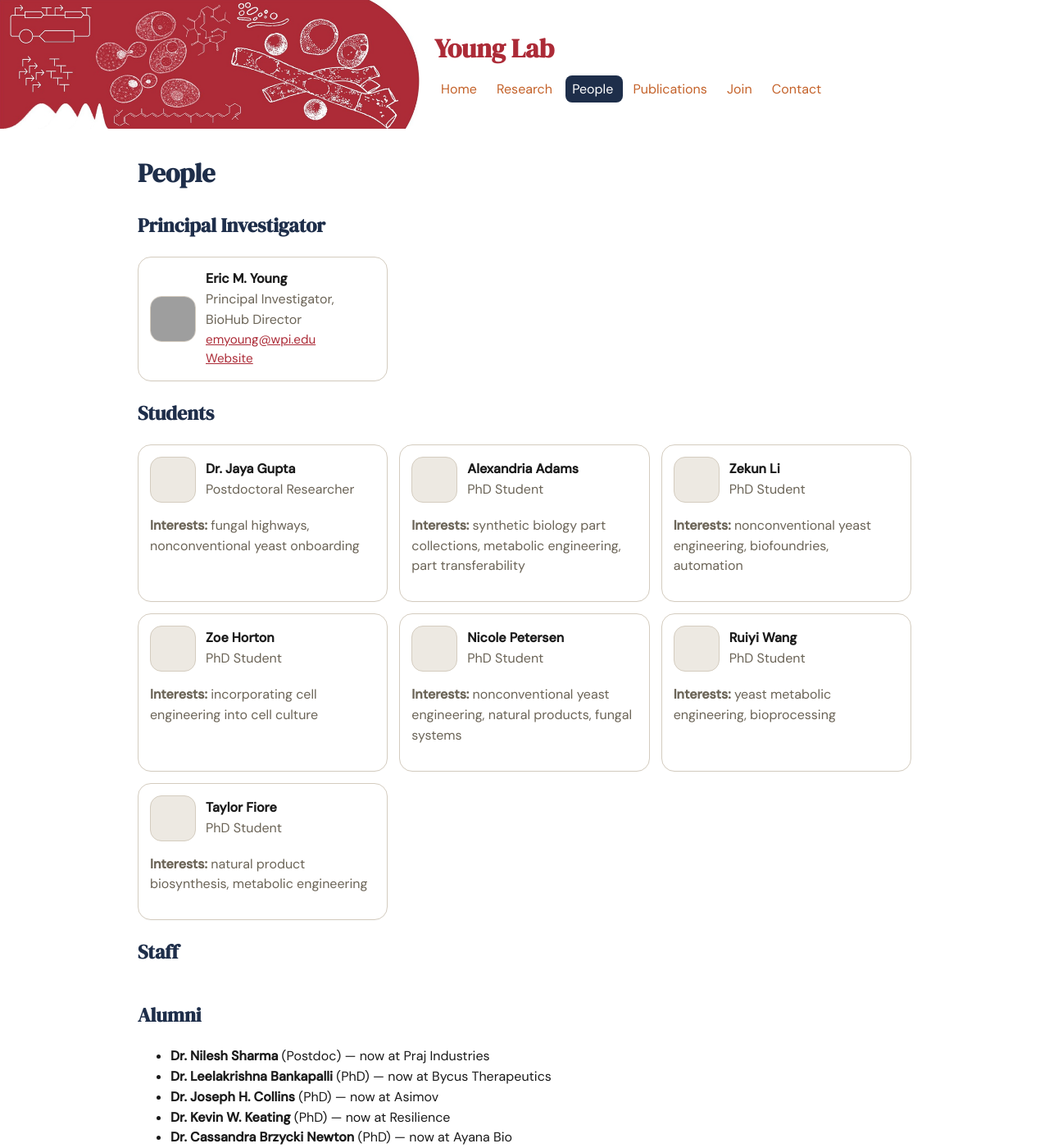
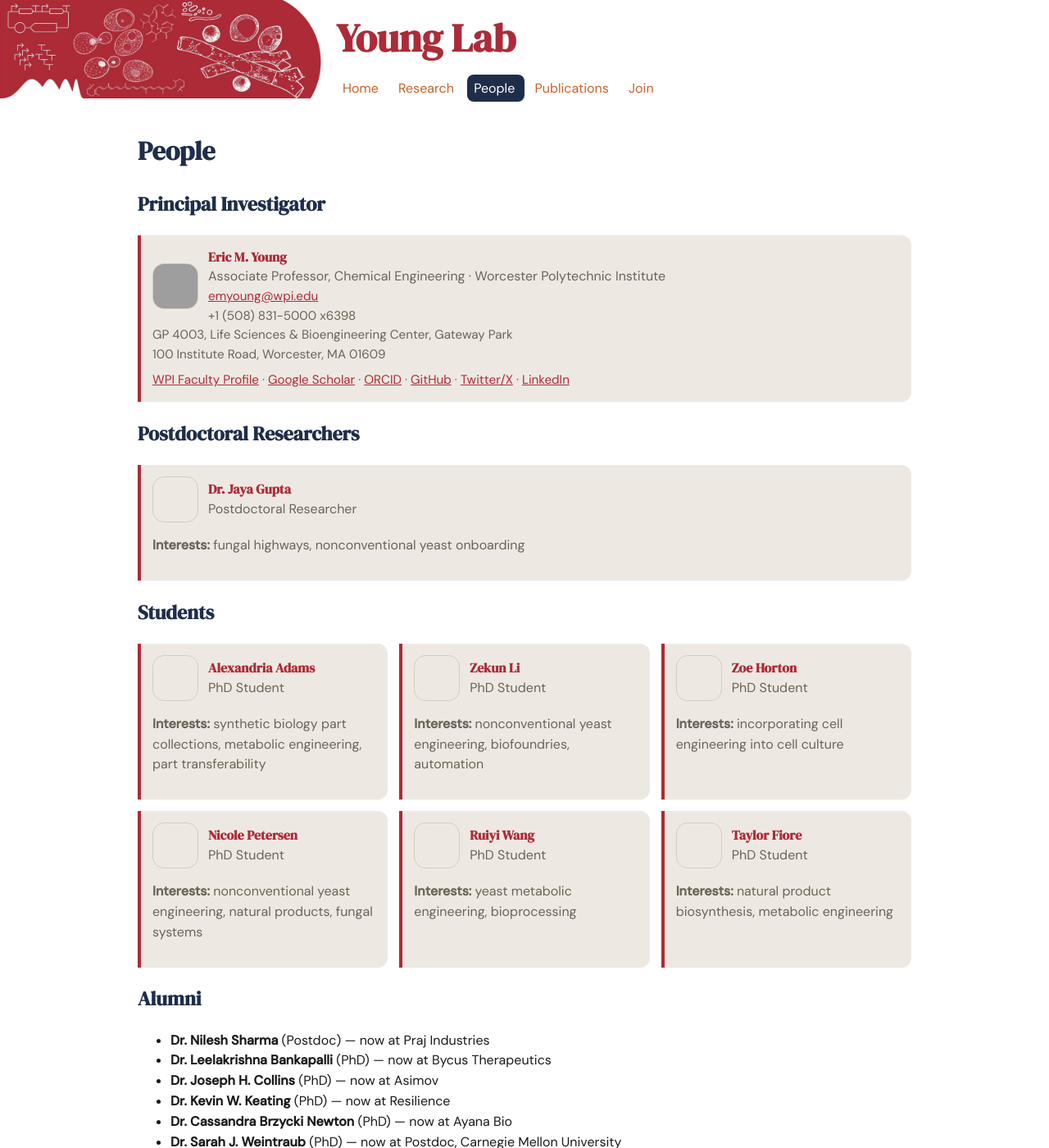
Before and after one commit to emyounglab/younglab_website, a Jekyll site: the page built from people.md, in a window 1280 px wide and 1400 px high. Shown: the whole window at 82% size. Built offline with Jekyll 4.4.1, drawn with Linux system fonts in a browser that asks for light colours; grey boxes are pictures that could not be loaded.

Commit message:
people and header fix

```diff
--- a/_data/people.yml
+++ b/_data/people.yml
@@ -1,15 +1,31 @@
 pi:
   - name: "Eric M. Young"
-    role: "Principal Investigator, BioHub Director"
+    role: "Associate Professor, Chemical Engineering · Worcester Polytechnic Institute"
     email: "emyoung@wpi.edu"
-    website: "https://www.wpi.edu/people/faculty/emyoung"
+    phone: "+1 (508) 831-5000 x6398"
+    office: "GP 4003, Life Sciences & Bioengineering Center, Gateway Park"
+    address: "100 Institute Road, Worcester, MA 01609"
     photo: "/assets/img/people/Young_Faculty_2017.jpg"
+    links:
+      - label: "WPI Faculty Profile"
+        url: "https://www.wpi.edu/people/faculty/emyoung"
+      - label: "Google Scholar"
+        url: "https://scholar.google.com/citations?user=16wgnJUAAAAJ"
+      - label: "ORCID"
+        url: "https://orcid.org/0000-0001-5276-2873"
+      - label: "GitHub"
+        url: "https://github.com/emyounglab"
+      - label: "Twitter/X"
+        url: "https://twitter.com/ericmyces"
+      - label: "LinkedIn"
+        url: "https://www.linkedin.com/in/ericmyoung7"
 
-students:
+postdocs:
   - name: "Dr. Jaya Gupta"
     role: "Postdoctoral Researcher"
     interests: "fungal highways, nonconventional yeast onboarding"
 
+students:
   - name: "Alexandria Adams"
     role: "PhD Student"
     interests: "synthetic biology part collections, metabolic engineering, part transferability"
--- a/_includes/nav.html
+++ b/_includes/nav.html
@@ -8,8 +8,7 @@
         Research:/research/,
         People:/people/,
         Publications:/publications/,
-        Join:/join/,
-        Contact:/contact/
+        Join:/join/
       " | strip | split: "," %}
 
       {% for item in links %}
--- a/_includes/person-card.html
+++ b/_includes/person-card.html
@@ -16,13 +16,26 @@
         </div>
       {% endif %}
 
-      {% if include.person.website %}
-        <div class="person-meta">
-          <a href="{{ include.person.website }}" target="_blank" rel="noreferrer">Website</a>
-        </div>
+      {% if include.person.phone %}
+        <div class="person-meta">{{ include.person.phone }}</div>
       {% endif %}
     </div>
   </div>
+
+  {% if include.person.office %}
+    <div class="person-meta muted">{{ include.person.office }}</div>
+  {% endif %}
+  {% if include.person.address %}
+    <div class="person-meta muted">{{ include.person.address }}</div>
+  {% endif %}
+
+  {% if include.person.links %}
+    <div class="person-meta" style="margin-top:8px;">
+      {% for link in include.person.links %}
+        <a href="{{ link.url }}" target="_blank" rel="noreferrer">{{ link.label }}</a>{% unless forloop.last %} · {% endunless %}
+      {% endfor %}
+    </div>
+  {% endif %}
 
   {% if include.person.interests %}
     <p class="muted"><strong>Interests:</strong> {{ include.person.interests }}</p>
--- a/assets/css/style.css
+++ b/assets/css/style.css
@@ -35,15 +35,19 @@ a:hover{color:var(--orange)}
   position:sticky; top:0;
   z-index:10;
   overflow:hidden;
+  height:130px;
 }
 .site-header-img{
-  width:40%;
-  height:auto;
+  flex: 0 1 392px;
+  min-width:0;
+  height:100%;
   display:block;
-  object-fit:cover;
+  object-fit:contain;
+  object-position:left top;
 }
 .header-nav{
   flex:1;
+  flex-shrink:0;
   display:flex;
   flex-direction:column;
   justify-content:center;
@@ -51,7 +55,7 @@ a:hover{color:var(--orange)}
   padding:24px var(--pad);
   background:#ffffff;
 }
-.site-title{font-family:'DM Serif Display',system-ui,sans-serif; font-weight:800; text-decoration:none; font-size:2rem; color:var(--red);}
+.site-title{font-family:'DM Serif Display',system-ui,sans-serif; font-weight:800; text-decoration:none; font-size:3rem; color:var(--red);}
 .site-nav a{
   text-decoration:none;
   margin-right:4px;
@@ -109,6 +113,16 @@ a:hover{color:var(--orange)}
   grid-template-columns: repeat(3, minmax(0, 1fr));
   gap:14px;
 }
+.grid-wide{
+  display:grid;
+  grid-template-columns: repeat(2, minmax(0, 1fr));
+  gap:14px;
+}
+.grid-single{
+  display:grid;
+  grid-template-columns: 1fr;
+  gap:14px;
+}
 .cards{
   display:grid;
   grid-template-columns: repeat(3, minmax(0, 1fr));
@@ -122,6 +136,12 @@ a:hover{color:var(--orange)}
   box-shadow: 0 1px 0 rgba(0,0,0,0.02);
 }
 
+.person-card{
+  border:none;
+  border-left:4px solid var(--red);
+  border-radius:0 12px 12px 0;
+  background:var(--bg2);
+}
 .person-card .person-top{display:flex; gap:12px; align-items:center;}
 .avatar{
   width:56px; height:56px;
@@ -130,7 +150,7 @@ a:hover{color:var(--orange)}
   border:1px solid var(--line);
 }
 .avatar.placeholder{background:var(--bg2);}
-.person-name{font-weight:700;}
+.person-name{font-family:'DM Serif Display',system-ui,sans-serif; font-weight:700; color:var(--red);}
 .person-role{color:var(--muted);}
 .person-meta{font-size:0.95rem; color:var(--muted);}
 
@@ -240,8 +260,23 @@ hr.palette-rule{
 .site-footer{border-top:2px solid var(--navy); margin-top:36px; background:var(--bg2);}
 .footer-inner{padding:18px;}
 
-@media (max-width: 900px){
+@media (max-width: 842px){
   .hero{grid-template-columns:1fr;}
-  .grid, .cards{grid-template-columns:1fr;}
-  .site-nav{display:flex; flex-wrap:wrap; justify-content:flex-end;}
+  .grid, .grid-wide, .cards{grid-template-columns:1fr;}
+  .site-header{
+    flex-direction:column;
+    height:auto;
+    position:static;
+  }
+  .site-header-img{
+    width:100%;
+    flex:none;
+    height:120px;
+    object-position:left center;
+  }
+  .header-nav{
+    flex-shrink:1;
+    padding:12px var(--pad);
+  }
+  .site-nav{display:flex; flex-wrap:wrap; justify-content:flex-start;}
 }
--- a/contact.md
+++ /dev/null
@@ -1,22 +0,0 @@
----
-layout: page
-title: Contact
-permalink: /contact/
----
-
-**Eric M. Young**
-Associate Professor, Chemical Engineering
-Worcester Polytechnic Institute
-
-**Email:** emyoung@wpi.edu
-**Phone:** +1 (508) 831-5000 x6398
-**Office:** GP 4003, Life Sciences & Bioengineering Center, Gateway Park
-**Address:** 100 Institute Road, Worcester, MA 01609
-
-## Links
-- [WPI Faculty Profile](https://www.wpi.edu/people/faculty/emyoung)
-- [Google Scholar](https://scholar.google.com/citations?user=16wgnJUAAAAJ)
-- [ORCID](https://orcid.org/0000-0001-5276-2873)
-- [GitHub](https://github.com/emyounglab)
-- [Twitter/X: @ericmyces](https://twitter.com/ericmyces)
-- [LinkedIn](https://www.linkedin.com/in/ericmyoung7)
--- a/people.md
+++ b/people.md
@@ -6,8 +6,15 @@ description: "Meet the Young Lab team at WPI — PI, graduate students, postdocs
 ---
 
 ## Principal Investigator
-<div class="grid">
+<div class="grid-single">
 {% for p in site.data.people.pi %}
+	{% include person-card.html person=p %}
+{% endfor %}
+</div>
+
+## Postdoctoral Researchers
+<div class="grid-single">
+{% for p in site.data.people.postdocs %}
 	{% include person-card.html person=p %}
 {% endfor %}
 </div>
@@ -15,13 +22,6 @@ description: "Meet the Young Lab team at WPI — PI, graduate students, postdocs
 ## Students
 <div class="grid">
 {% for p in site.data.people.students %}
-	{% include person-card.html person=p %}
-{% endfor %}
-</div>
-
-## Staff
-<div class="grid">
-{% for p in site.data.people.staff %}
 	{% include person-card.html person=p %}
 {% endfor %}
 </div>
```
